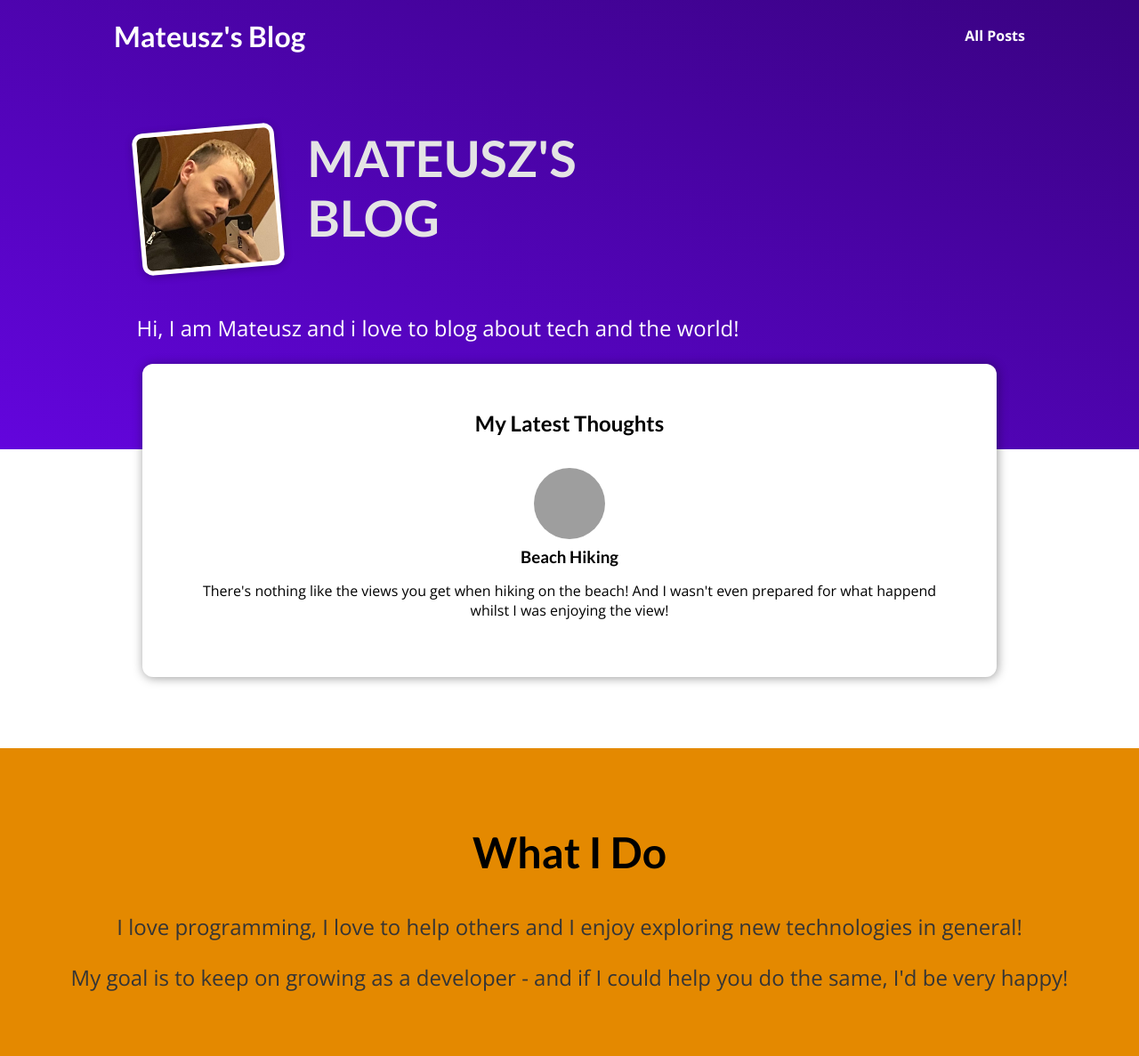
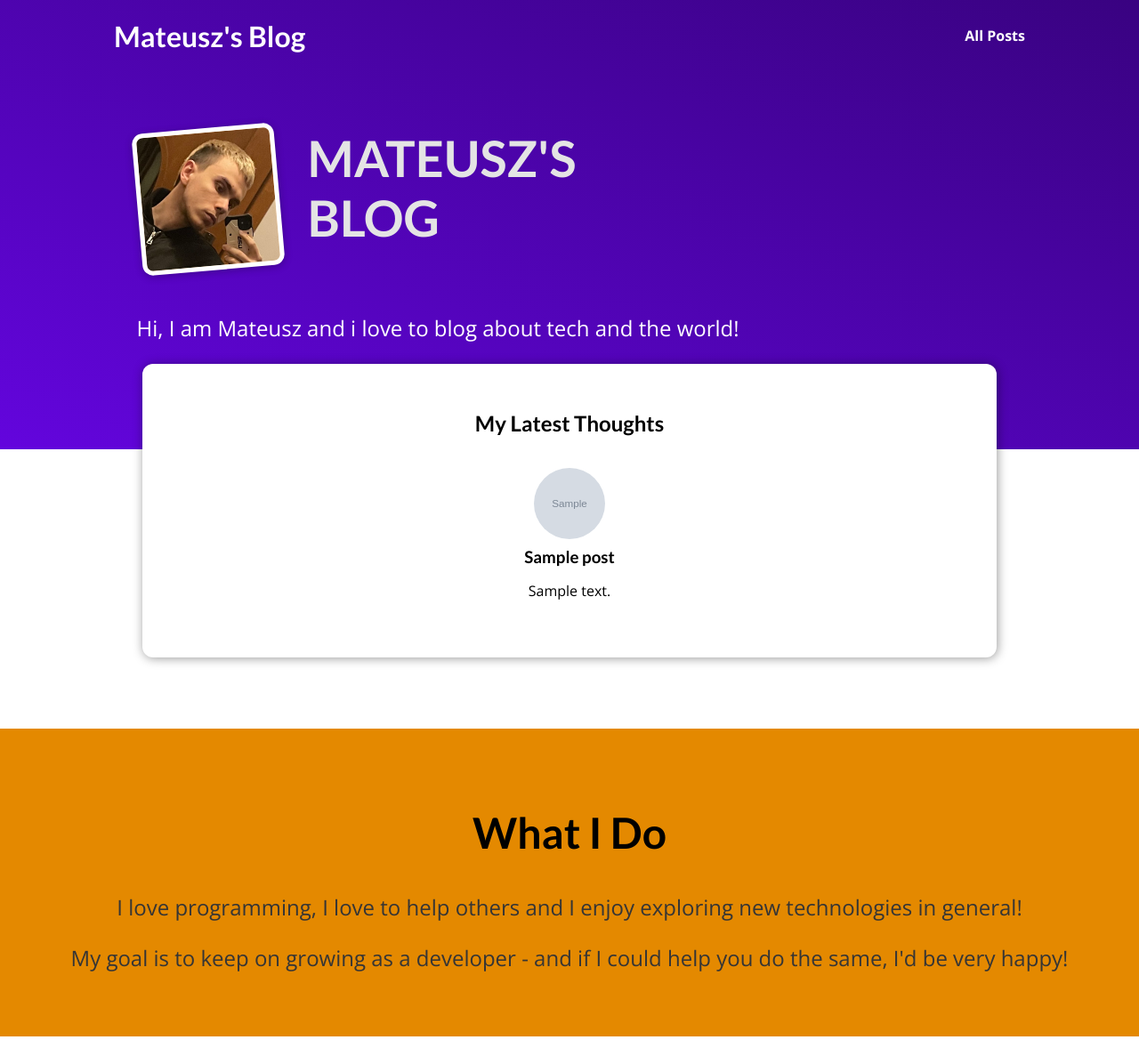
Before and after one commit to MateuszKrolik/DJ-BLOG, a Django app: template blog/templates/blog/index.html in a window 1280 px wide. Shown: the whole page at 89% size. After the commit the page ends 1165 px from the top, so only its background shows below. Run offline with Django 5.2, Linux system fonts and the light colour scheme; the template is opened without the code that fills it: most values are stand-ins (such as "Sample title", 1, 10 or a date in 2020); grey boxes marked "Sample" are stand-in pictures; grey boxes are pictures that could not be loaded.

Commit message:
🎃 10th Commit
Implemented dynamic content in post.html.
Replaced static content with dynamic data from the post dictionary.
Updated image source, URL, and alt text to use post data.
Also updated the post title and excerpt to use dynamic data.

```diff
--- a/blog/templates/blog/index.html
+++ b/blog/templates/blog/index.html
@@ -24,7 +24,9 @@
         <h2>My Latest Thoughts</h2>
 
         <ul>
-            {% include "includes/post.html" %}
+            {% for post in posts %}
+                {% include "includes/post.html" %}
+            {% endfor %}
         </ul>
     </section>
 
--- a/blog/templates/includes/post.html
+++ b/blog/templates/includes/post.html
@@ -2,14 +2,12 @@
 
 <li>
     <article class="post">
-        <a href="{% url "post-detail-page" "the-beach" %}">
-            <img src="{% static "blog/images/beach.jpg" %}" alt="Beach Hiking" />
+        <a href="{% url "post-detail-page" post.slug %}">
+            <img src="{% static "blog/images/"|add:post.image %}" alt="{{post.title}}" />
             <div class="post__content">
-                <h3>Beach Hiking</h3>
+                <h3>{{ post.title }}</h3>
                 <p>
-                    There's nothing like the views you get when hiking on the beach!
-                    And I wasn't even prepared for what happend whilst I
-                    was enjoying the view!
+                    {{ post.excerpt }}
                 </p>
             </div>
         </a>
```
Also changed, not shown: blog/views.py (+9 -2 lines).
